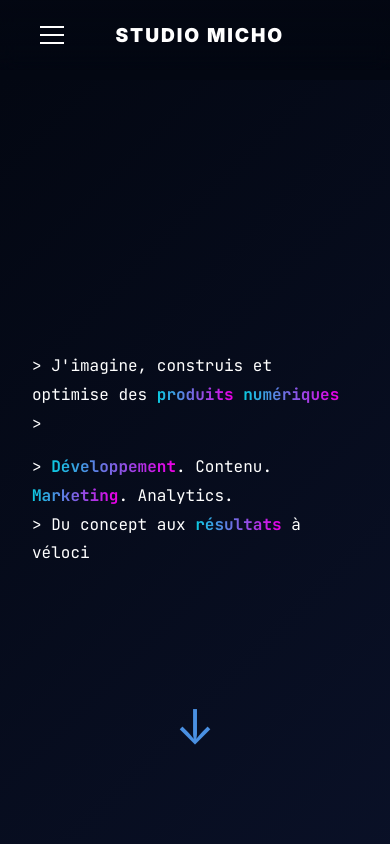
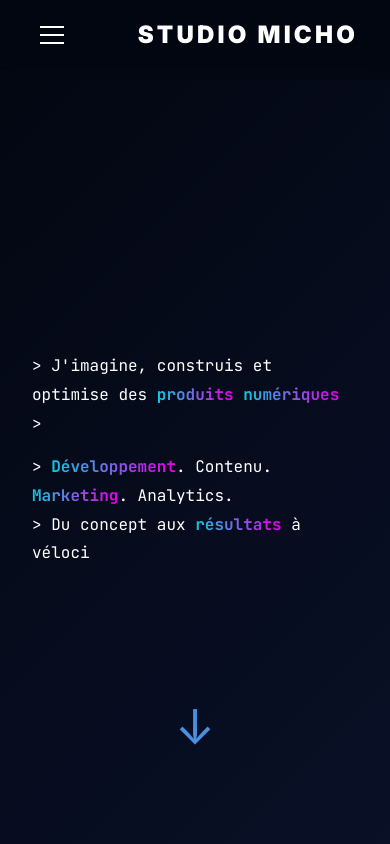
Before and after one commit to pierremichaudpm/studiomicho, a Next.js app: page / in a window 390 px wide. Shown: the top 844 px of the page. Built offline with nearby package versions, Linux system fonts and the light colour scheme.

Commit message:
Fix mobile header title: full size, aligned to the right

```diff
--- a/components/Navigation.tsx
+++ b/components/Navigation.tsx
@@ -137,17 +137,14 @@ const Navigation: React.FC = () => {
         <a
           href="#"
           style={{
-            fontSize: "clamp(1.2rem, 4vw, 1.5rem)",
+            fontSize: "1.5rem",
             fontWeight: 900,
             color: "var(--white)",
             textDecoration: "none",
-            letterSpacing: "clamp(0.1rem, 0.5vw, 0.2rem)",
+            letterSpacing: "0.2rem",
             transition: "color 0.3s ease",
-            marginLeft: "clamp(10px, 5vw, 50px)",
+            marginLeft: "auto",
             whiteSpace: "nowrap",
-            overflow: "hidden",
-            textOverflow: "ellipsis",
-            flex: 1,
           }}
           onMouseEnter={(e) => {
             e.currentTarget.style.color = "#4A90E2";
```
